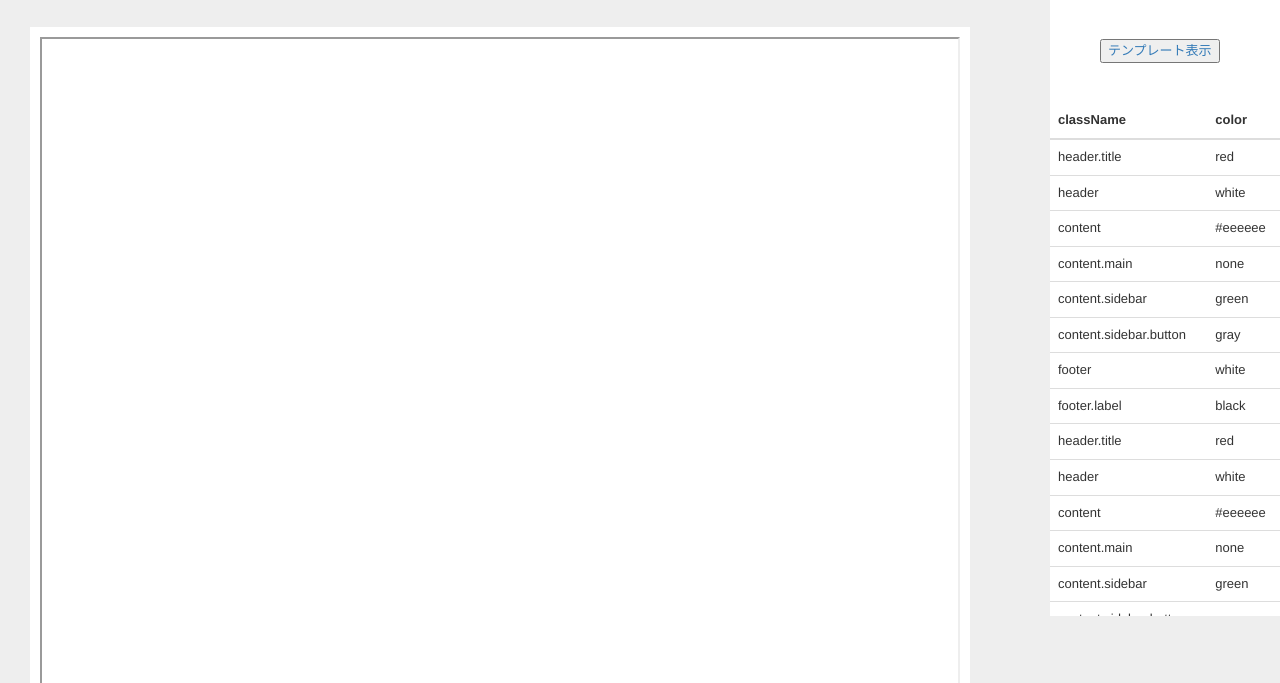
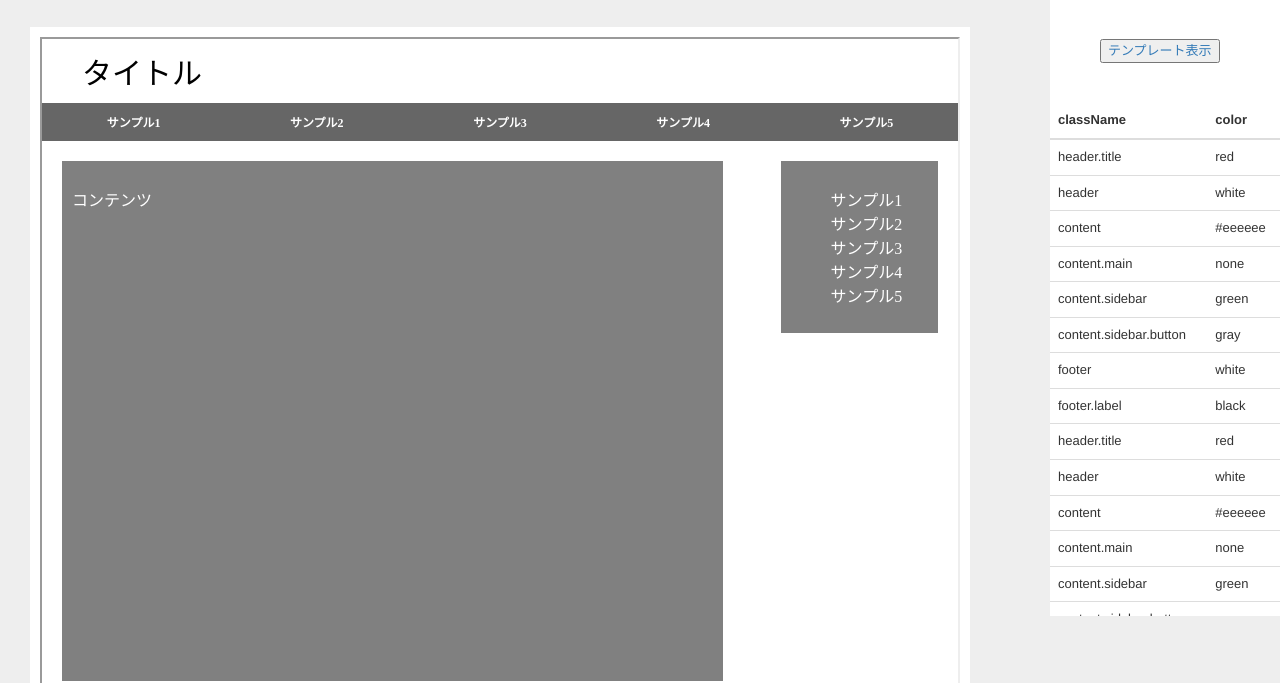
Before and after one commit to ColorSchemeSystem/CSS, a plain HTML site: page template.html in a window 1280 px wide. Shown: the part 117-800 px from the top of the page. Drawn offline with nearby package versions, Linux system fonts and the light colour scheme.

Commit message:
template.htmlのiframeのパスの指定を変更

```diff
--- a/template.html
+++ b/template.html
@@ -165,7 +165,7 @@
 <div class="wrapper clearfix">
   <div class="main">
 		<div class="inHtml">
-			<iframe src="file:///Users/ryuya.umino/CSS/iframe.html" width="920px" height="800px" name="template"></iframe>
+			<iframe src="iframe.html" width="920px" height="800px" name="template"></iframe>
 		</div>
 		<div class="button">
 			<a href="#"><input type="button" value="登録"></a>
```
